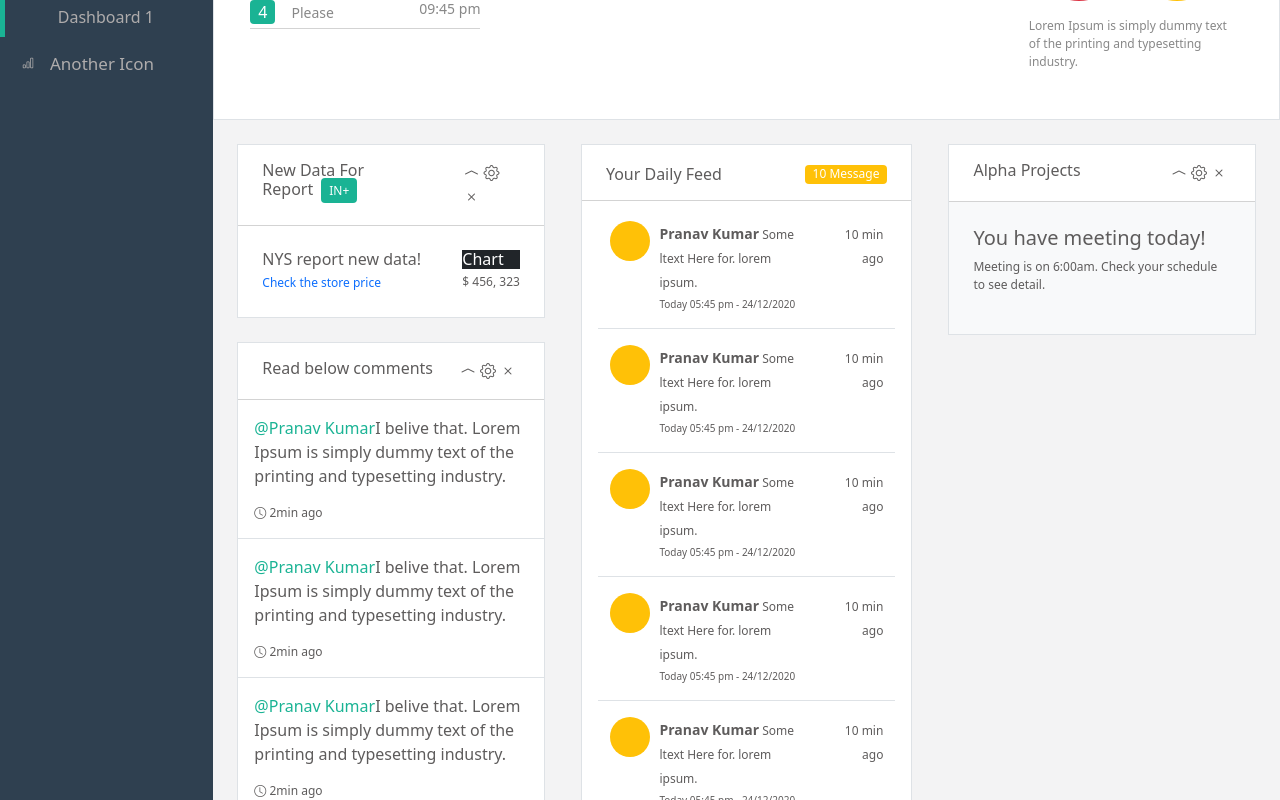
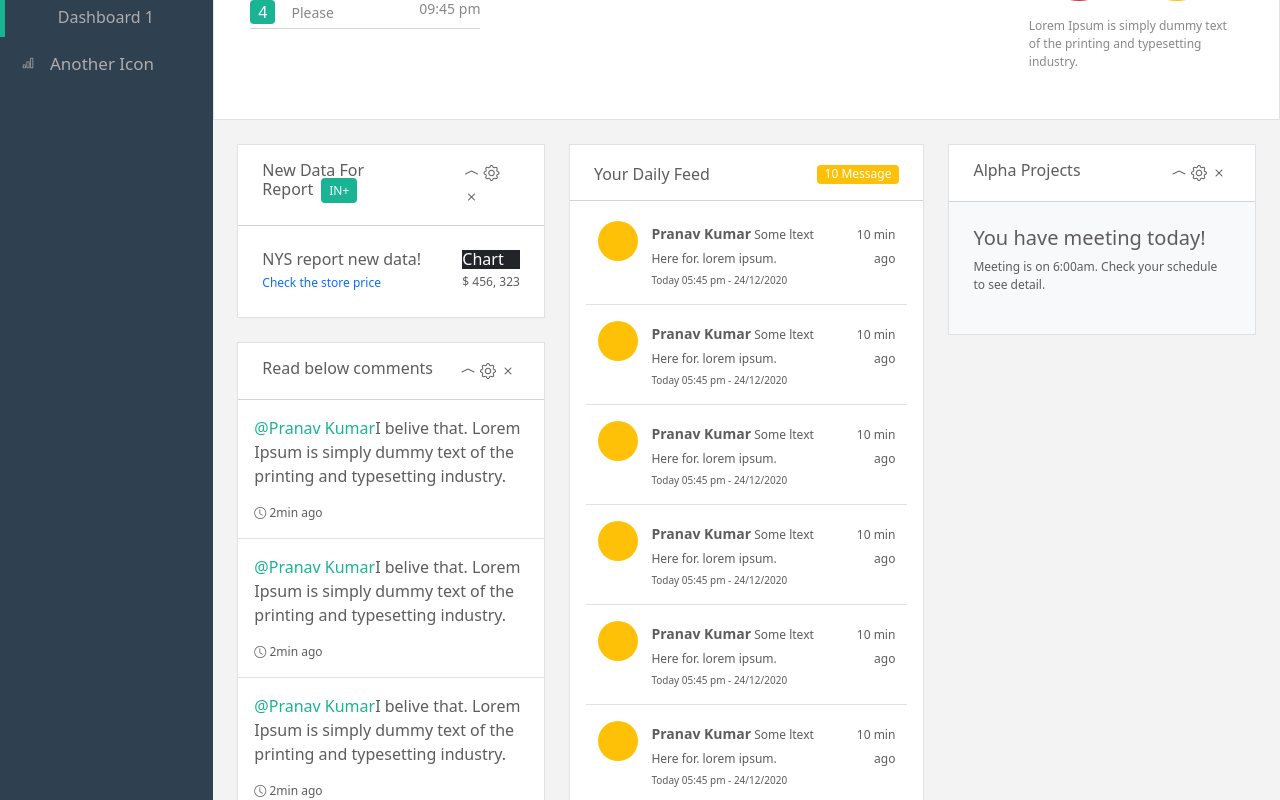
Before and after one commit to praispranav/admindashboard, a Next.js app: page /dashboard in a window 1280 px wide. Shown: the part 400-1200 px from the top of the page. Built offline with nearby package versions, Linux system fonts and the light colour scheme.

Commit message:
fixed margin

```diff
--- a/styles/custom.css
+++ b/styles/custom.css
@@ -65,11 +65,13 @@ button{
 }
 .p-custom{
     padding-top: 1.5rem;
+    padding-left: 0 !important;
+    padding-right: 0 !important;
 }
 @media screen and (max-width: 600px) {
     .p-custom{
-        padding-left: 1.5rem;
-        padding-right: 1.5rem;
-        padding-top: 1rem;
+        padding-left: 1.5rem !important;
+        padding-right: 1.5rem !important;
+        padding-top: 1rem !important;
     }
 }
```
